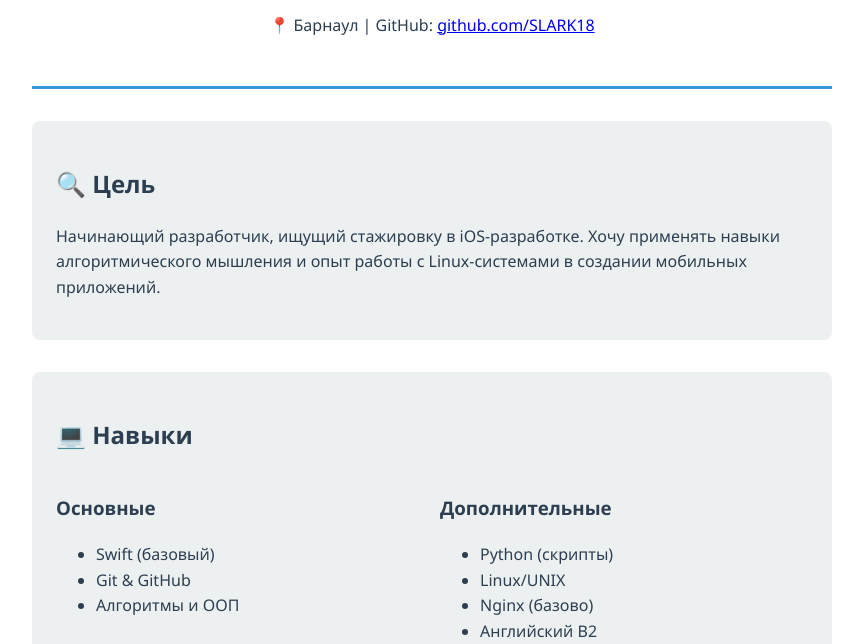
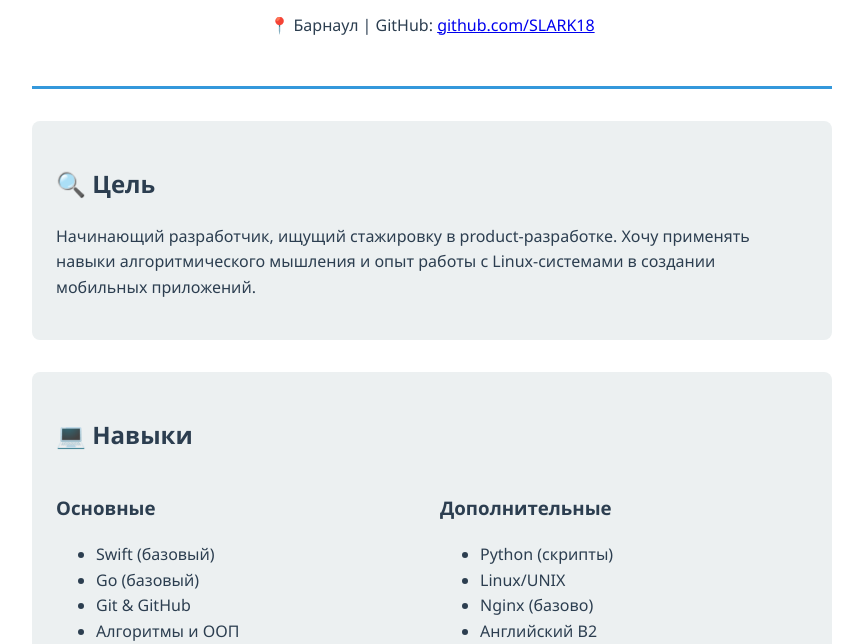
Before and after one commit to SLARK18/SLARK18.github.io, a plain HTML site: page index.html in a window 1280 px wide. Shown: the part 156-800 px from the top of the page, without its empty margins (208-1071 px from the left). Drawn offline with Linux system fonts and the light colour scheme.

Commit message:
Update index.html

```diff
--- a/index.html
+++ b/index.html
@@ -77,7 +77,7 @@
 
         <div class="section">
             <h2>🔍 Цель</h2>
-            <p>Начинающий разработчик, ищущий стажировку в iOS-разработке. Хочу применять навыки алгоритмического мышления и опыт работы с Linux-системами в создании мобильных приложений.</p>
+            <p>Начинающий разработчик, ищущий стажировку в product-разработке. Хочу применять навыки алгоритмического мышления и опыт работы с Linux-системами в создании мобильных приложений.</p>
         </div>
 
         <div class="section">
@@ -87,6 +87,7 @@
                     <h3>Основные</h3>
                     <ul>
                         <li>Swift (базовый)</li>
+                        <li>Go (базовый)</li>
                         <li>Git & GitHub</li>
                         <li>Алгоритмы и ООП</li>
                     </ul>
```
